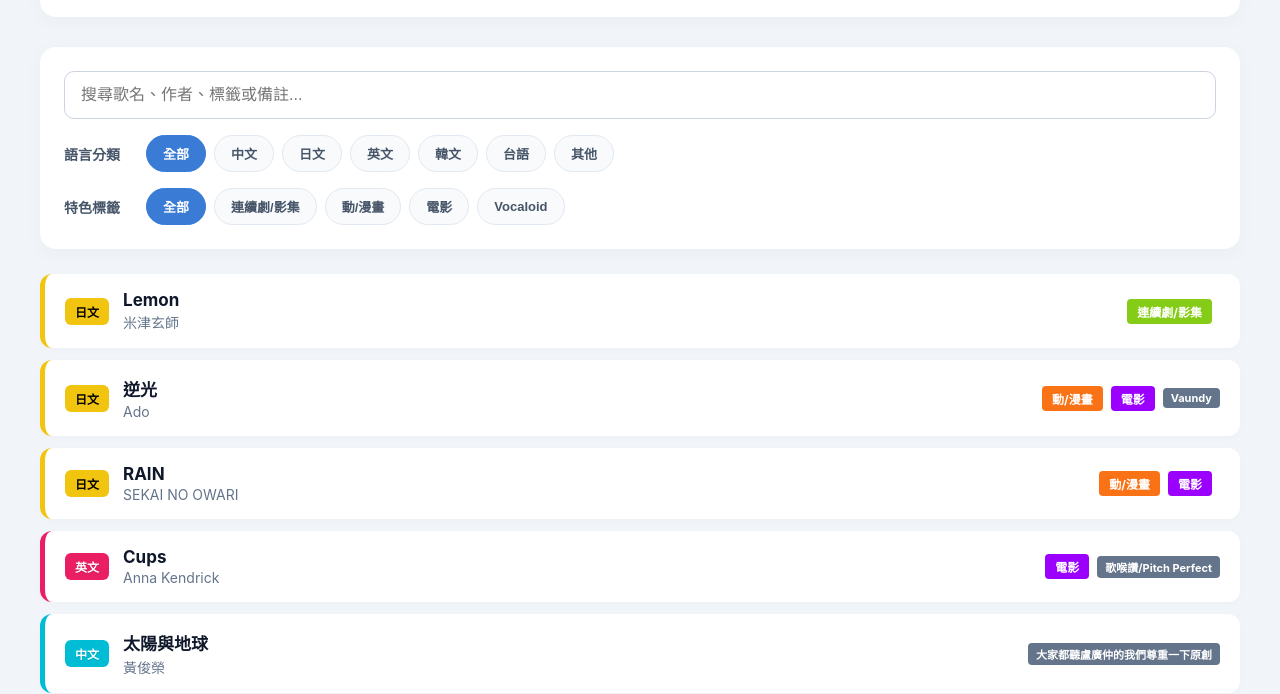
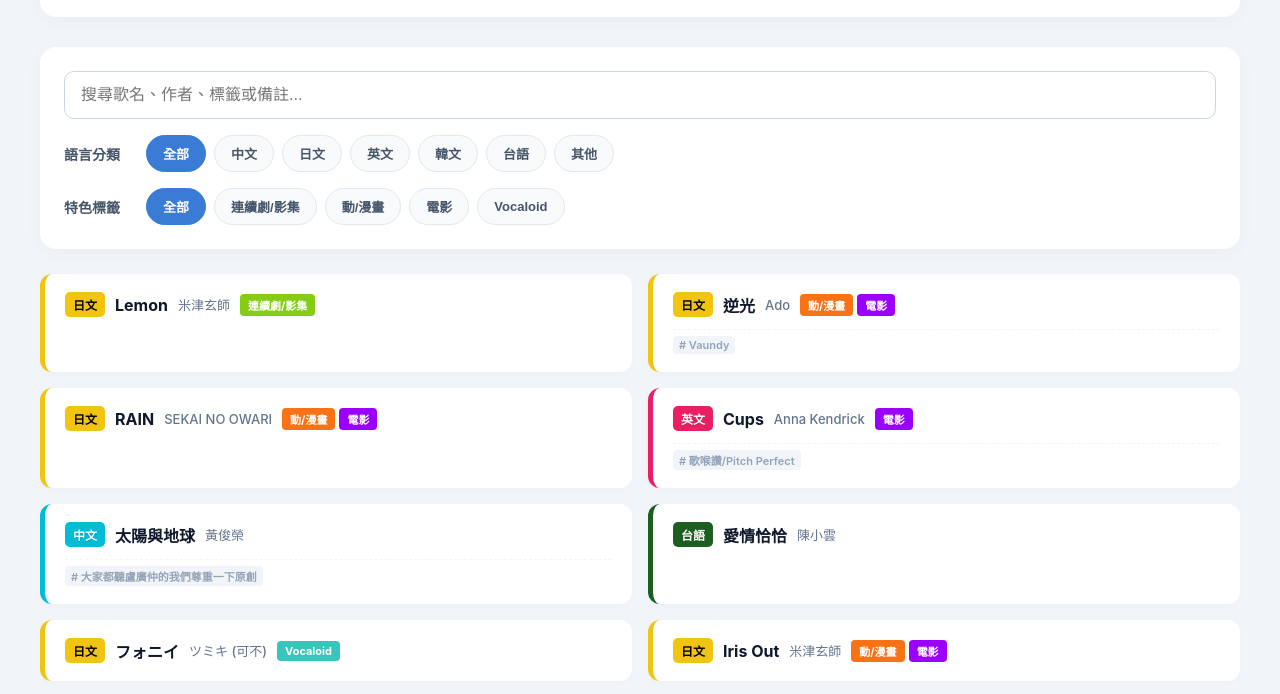
Before and after one commit to Rikkche/Songlist, a plain HTML site: page index.html in a window 1280 px wide. Shown: the part 113-807 px from the top of the page. Drawn offline with Linux system fonts and the light colour scheme.

Commit message:
Update index.html

```diff
--- a/index.html
+++ b/index.html
@@ -12,6 +12,7 @@
             --bg-card: #ffffff;
             --text-main: #1e293b;
             --text-muted: #64748b;
+            --text-light: #94a3b8; /* 更淺的字體顏色 */
             --border-color: #e2e8f0;
         }
 
@@ -129,109 +130,108 @@
             border-color: var(--primary);
         }
 
-        /* 🎵 歌曲卡片流與列表 */
+        /* 🛠️ 核心更動：改為雙欄式 (兩排) 排版 */
         .song-list {
-            display: flex;
-            flex-direction: column;
-            gap: 12px;
+            display: grid;
+            grid-template-columns: repeat(2, 1fr); /* 寬螢幕時平分成左右兩排 */
+            gap: 16px;
         }
 
         .song-item {
             background: var(--bg-card);
-            padding: 16px 20px;
+            padding: 18px 20px;
             border-radius: 12px;
             box-shadow: 0 2px 8px rgba(0,0,0,0.02);
             display: flex;
-            align-items: center;
-            justify-content: space-between;
-            gap: 16px;
+            flex-direction: column; /* 改為上下排列，方便塞備註到最下方 */
+            gap: 10px;
             transition: transform 0.2s, box-shadow 0.2s;
             border-left: 5px solid #cbd5e1;
+            box-sizing: border-box;
         }
 
         .song-item:hover {
             transform: translateY(-2px);
-            box-shadow: 0 4px 12px rgba(0,0,0,0.05);
+            box-shadow: 0 4px 14px rgba(0,0,0,0.06);
         }
 
-        .song-main {
+        /* 第一排：語言、歌名、作者、標籤 */
+        .song-top-row {
             display: flex;
             align-items: center;
-            gap: 14px;
-            flex: 1;
-            flex-wrap: wrap;
+            gap: 10px;
+            flex-wrap: wrap; /* 避免極端情況塞不下擠壓變形 */
         }
 
-        .lang-badges {
-            display: flex;
+        .lang-badges, .tag-badges {
+            display: inline-flex;
             gap: 4px;
             flex-wrap: wrap;
+            align-items: center;
         }
 
-        /* 🎨 語言與標籤樣式設定（補上韓文橘紅色） */
+        /* 🎨 語言小膠囊 */
         .badge-lang {
-            padding: 5px 10px;
-            border-radius: 6px;
+            padding: 4px 8px;
+            border-radius: 5px;
             font-size: 12px;
             font-weight: 800;
             color: #ffffff;
             text-shadow: 0 1px 1px rgba(0,0,0,0.1);
+            white-space: nowrap;
         }
         .badge-lang.lang-中文 { background: #00bcd4; }
         .badge-lang.lang-日文 { background: #f1c40f; color: #000; text-shadow: none; }
         .badge-lang.lang-英文 { background: #e91e63; }
-        .badge-lang.lang-韓文 { background: #ff5722; } /* 完美的韓文專屬橘紅色 */
+        .badge-lang.lang-韓文 { background: #ff5722; }
         .badge-lang.lang-台語 { background: #1b5e20; }
         .badge-lang.lang-其他 { background: #000000; }
 
-        .song-info {
-            display: flex;
-            flex-direction: column;
-            gap: 2px;
-        }
-
+        /* 歌曲名稱 */
         .song-title {
-            font-size: 17px;
+            font-size: 16px;
             font-weight: 700;
             color: #0f172a;
         }
 
+        /* 🛠️ 歌手作者：調整為較小、較淺 */
         .song-author {
-            font-size: 14px;
+            font-size: 13px;
             color: var(--text-muted);
+            font-weight: 500;
         }
 
-        .song-meta {
-            display: flex;
-            align-items: center;
-            gap: 8px;
-            flex-wrap: wrap;
-        }
-
+        /* 自訂標籤庫樣式 */
         .badge-custom-tag {
-            padding: 4px 10px;
-            border-radius: 4px;
-            font-size: 12px;
-            font-weight: 700;
-            color: #ffffff;
-        }
-
-        .note-container {
-            display: flex;
-            gap: 4px;
-            flex-wrap: wrap;
-        }
-
-        .badge-note {
-            background: #64748b;
-            color: #ffffff;
             padding: 3px 8px;
             border-radius: 4px;
             font-size: 11px;
             font-weight: 700;
+            color: #ffffff;
+            white-space: nowrap;
+        }
+
+        /* 🛠️ 第二排：備註放在最下面，且字體最小、最淺 */
+        .song-bottom-row {
+            display: flex;
+            gap: 4px;
+            flex-wrap: wrap;
+            margin-top: 2px;
+            padding-top: 6px;
+            border-top: 1px dashed #f1f5f9; /* 加上淡淡的虛線分隔線，讓排版更精緻 */
+        }
+
+        .badge-note {
+            background: #f1f5f9; /* 備註底色改為更淡的淺灰 */
+            color: var(--text-light); /* 💡 使用最淺的字體顏色 */
+            padding: 2px 6px;
+            border-radius: 4px;
+            font-size: 11px; /* 💡 使用最小的字體 */
+            font-weight: 600;
         }
 
         .no-result {
+            grid-column: span 2; /* 查無結果時，要橫跨兩排 */
             text-align: center;
             padding: 40px;
             background: var(--bg-card);
@@ -240,15 +240,13 @@
             font-size: 15px;
         }
 
-        @media (max-width: 600px) {
-            .song-item {
-                flex-direction: column;
-                align-items: flex-start;
-                gap: 12px;
+        /* 📱 手機板自動適應：當螢幕寬度小於 768px 時，自動回復成單排 */
+        @media (max-width: 768px) {
+            .song-list {
+                grid-template-columns: 1fr;
             }
-            .song-meta {
-                width: 100%;
-                justify-content: flex-start;
+            .no-result {
+                grid-column: span 1;
             }
         }
     </style>
@@ -294,7 +292,6 @@
     let currentLang = "全部";
     let currentTag = "全部";
 
-    // 🚀 從同目錄下的 songs.json 獲取最新資料
     async function fetchSongs() {
         try {
             const response = await fetch('songs.json?t=' + new Date().getTime());
@@ -307,17 +304,15 @@
         } catch (error) {
             console.error(error);
             document.getElementById('songsContainer').innerHTML = `
-                <div class="no-result">❌ 歌單載入失敗，請確認同目錄下是否有由後台產生的 songs.json 檔案。</div>
+                <div class="no-result">❌ 歌單載入失敗，請確認同目錄下是否有 songs.json 檔案。</div>
             `;
         }
     }
 
-    // 建立動態標籤按鈕庫
     function buildTagFilterButtons() {
         const container = document.getElementById('tagButtonsContainer');
         const tagGroupEl = document.getElementById('tagGroup');
 
-        // 收集所有用到的標籤
         let uniqueTags = {};
         rawSongs.forEach(song => {
             if (song.tags && Array.isArray(song.tags)) {
@@ -346,29 +341,25 @@
         performFilter();
     }
 
-    function filterByTag(tagName) {
+    function filterByTag(tagName, btnElement) {
         currentTag = tagName;
         document.querySelectorAll('#tagGroup .btn-filter').forEach(btn => btn.classList.remove('active'));
-        event.target.classList.add('active');
+        btnElement.classList.add('active');
         performFilter();
     }
 
-    // 🔍 核心篩選與渲染機制
     function performFilter() {
         const keyword = document.getElementById('searchBar').value.toLowerCase().trim();
         const container = document.getElementById('songsContainer');
         container.innerHTML = '';
 
         const filtered = rawSongs.filter(song => {
-            // 1. 語言過濾
             const songLangs = song.langs || [song.lang || "中文"];
             const matchLang = (currentLang === "全部" || songLangs.includes(currentLang));
 
-            // 2. 標籤過濾
             const songTags = song.tags || [];
             const matchTag = (currentTag === "全部" || songTags.some(t => t.name === currentTag));
 
-            // 3. 關鍵字搜尋
             const notesString = Array.isArray(song.notes) ? song.notes.join(' ') : (song.note || '');
             const matchKeyword = (!keyword ||
                 song.title.toLowerCase().includes(keyword) ||
@@ -384,34 +375,37 @@
             return;
         }
 
-        // 渲染歌曲
         filtered.forEach(song => {
             const songLangs = song.langs || [song.lang || "中文"];
 
-            // 建立語言標籤 HTML
-            let langBadgesHTML = '';
+            // 1. 建立語言 HTML
+            let langBadgesHTML = '<div class="lang-badges">';
             songLangs.forEach(l => {
                 langBadgesHTML += `<span class="badge-lang lang-${l}">${l}</span>`;
             });
+            langBadgesHTML += '</div>';
 
-            // 建立特色自訂標籤 HTML
-            let tagsHTML = '';
+            // 2. 建立特色標籤 HTML
+            let tagsHTML = '<div class="tag-badges">';
             if (song.tags && Array.isArray(song.tags)) {
                 song.tags.forEach(t => {
                     tagsHTML += `<span class="badge-custom-tag" style="background-color: ${t.color}">${t.name}</span>`;
                 });
             }
+            tagsHTML += '</div>';
 
-            // 建立備註標籤 HTML
-            let notesHTML = '';
+            // 3. 建立最下方的備註 HTML
+            let bottomRowHTML = '';
             const songNotes = song.notes || (song.note ? song.note.split(',').map(s => s.trim()).filter(Boolean) : []);
             if (songNotes.length > 0) {
+                bottomRowHTML += '<div class="song-bottom-row">';
                 songNotes.forEach(n => {
-                    notesHTML += `<span class="badge-note">${n}</span>`;
+                    bottomRowHTML += `<span class="badge-note"># ${n}</span>`;
                 });
+                bottomRowHTML += '</div>';
             }
 
-            // 設定左側邊線顏色 (預設取第一個語言顏色)
+            // 設定卡片左邊條預設顏色
             let borderColor = "#cbd5e1";
             if (songLangs[0] === "中文") borderColor = "#00bcd4";
             if (songLangs[0] === "日文") borderColor = "#f1c40f";
@@ -423,24 +417,21 @@
             const itemDiv = document.createElement('div');
             itemDiv.className = 'song-item';
             itemDiv.style.borderLeftColor = borderColor;
+
+            // 🛠️ 依據指定格式渲染：【第一排】語言 -> 歌名 -> 歌手作者 -> 標籤 / 【第二排】最底部的備註
             itemDiv.innerHTML = `
-                <div class="song-main">
-                    <div class="lang-badges">${langBadgesHTML}</div>
-                    <div class="song-info">
-                        <span class="song-title">${song.title}</span>
-                        <span class="song-author">${song.author}</span>
-                    </div>
+                <div class="song-top-row">
+                    ${langBadgesHTML}
+                    <span class="song-title">${song.title}</span>
+                    <span class="song-author">${song.author}</span>
+                    ${tagsHTML}
                 </div>
-                <div class="song-meta">
-                    ${tagsHTML}
-                    <div class="note-container">${notesHTML}</div>
-                </div>
+                ${bottomRowHTML}
             `;
             container.appendChild(itemDiv);
         });
     }
 
-    // 網頁載入時初始化
     window.onload = fetchSongs;
 </script>
 </body>
```
